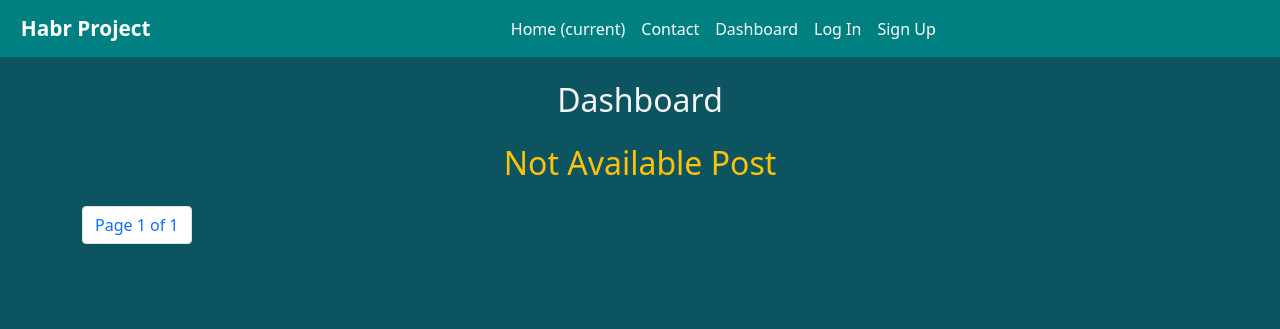
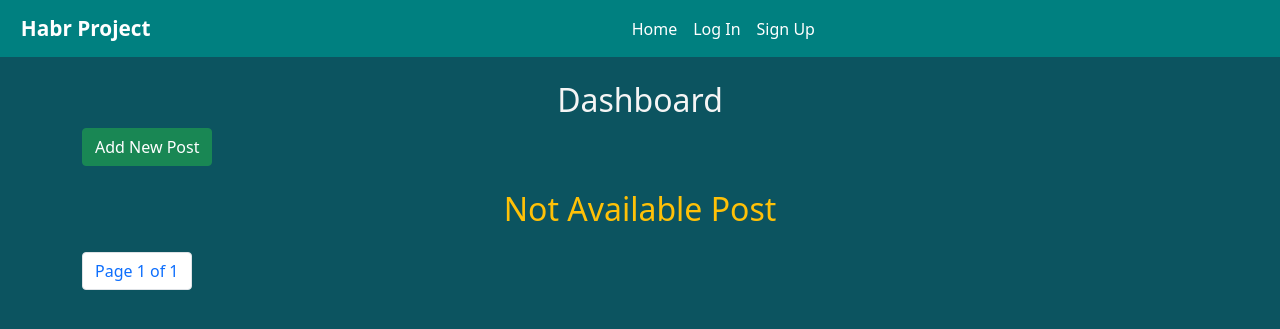
Before and after one commit to Scrum-GB-Habr/gb_habr_agile_scrum, a Django app: page /dashboard/ in a window 1280 px wide. Shown: the top 329 px of the page. Run offline with Django 3.2, Linux system fonts and the light colour scheme; data that the repository does not hold is empty.

Commit message:
Правки по мелочам, добавлен юзер к посту, панель управления теперь не показывается до авторизации, при создании поста необходимо выбрать юзера ( надо доработать что б автоматически назначался ), увеличил пагинацию до 10, что б красивее смотрелось, кнопка add new post теперь не исчезает при отсутствии постов.

```diff
--- a/habr/habr/settings.py
+++ b/habr/habr/settings.py
@@ -37,6 +37,7 @@ INSTALLED_APPS = [
     'django.contrib.sessions',
     'django.contrib.messages',
     'django.contrib.staticfiles',
+    # our
     'mainapp',
     'authapp',
 ]
--- a/habr/mainapp/forms.py
+++ b/habr/mainapp/forms.py
@@ -1,11 +1,15 @@
 from django import forms
+
+from authapp.models import AuthorizedUser
 from .models import Post, Contact
 
 
 class PostForm(forms.ModelForm):
+
     class Meta:
         model = Post
         fields = "__all__"
+        # fields = ('title', 'description',)
         widgets = {
             'title': forms.TextInput(attrs={'class': 'form-control'}),
             'description': forms.Textarea(attrs={'class': 'form-control'}),
--- a/habr/mainapp/models.py
+++ b/habr/mainapp/models.py
@@ -1,7 +1,10 @@
-from django.db import models
+from django.db import models, router
+
+from authapp.models import AuthorizedUser
 
 
 class Post(models.Model):
+    user = models.ForeignKey(AuthorizedUser, on_delete=models.CASCADE, verbose_name='Пользователь')
     title = models.CharField(max_length=70)
     description = models.TextField()
     created_at = models.DateTimeField(auto_now_add=True)
--- a/habr/mainapp/views.py
+++ b/habr/mainapp/views.py
@@ -1,4 +1,6 @@
+from django.core.exceptions import ImproperlyConfigured
 from django.shortcuts import render
+from django.forms import models as model_forms
 from .models import Post
 from .forms import PostForm, ContactForm
 from django.views.generic import ListView, CreateView, UpdateView, DetailView, DeleteView, TemplateView
@@ -51,7 +53,7 @@ class PostDashboardView(ListView):
     model = Post
     context_object_name = 'total_post'
     ordering = ['-created_at']
-    paginate_by = 3
+    paginate_by = 10
     template_name = 'mainapp/dashboard.html'
 
     def get_context_data(self, **kwargs):
--- a/habr/templates/mainapp/dashboard.html
+++ b/habr/templates/mainapp/dashboard.html
@@ -3,10 +3,10 @@
 {% block container %}
     <div class="col-sm-12 my-4">
         <h2 class="text-center">Dashboard</h2>
-        {% if total_post %}
         <form action="" method="post">
             {% csrf_token %}
             <a class="btn btn-success" href="{% url 'main:create' %}">Add New Post</a>
+            {% if total_post %}
                 <table class="table table-hover">
                     <thead>
                     <tr>
--- a/habr/templates/mainapp/navbar.html
+++ b/habr/templates/mainapp/navbar.html
@@ -7,15 +7,16 @@
     <div class="collapse navbar-collapse" id="navbarSupportedContent">
         <ul class="navbar-nav mr-auto">
             <li class="nav-item active">
-                <a class="nav-link customcss" href="{% url 'main:home' %}">Home <span
-                        class="sr-only">(current)</span></a>
+                <a class="nav-link customcss" href="{% url 'main:home' %}">Home</a>
             </li>
-            <li class="nav-item">
-                <a class="nav-link" href="{% url 'main:contact' %}">Contact</a>
-            </li>
-            <li class="nav-item">
-                <a class="nav-link" href="{% url 'main:dashboard' %}">Dashboard</a>
-            </li>
+            {#            <li class="nav-item">#}
+            {#                <a class="nav-link" href="{% url 'main:contact' %}">Contact</a>#}
+            {#            </li>#}
+            {% if user.is_authenticated %}
+                <li class="nav-item">
+                    <a class="nav-link" href="{% url 'main:dashboard' %}">Dashboard</a>
+                </li>
+            {% endif %}
 
             {% if user.is_authenticated %}
                 <li class="nav-item">
```
Lines whose indentation alone changed are shown as unchanged.
